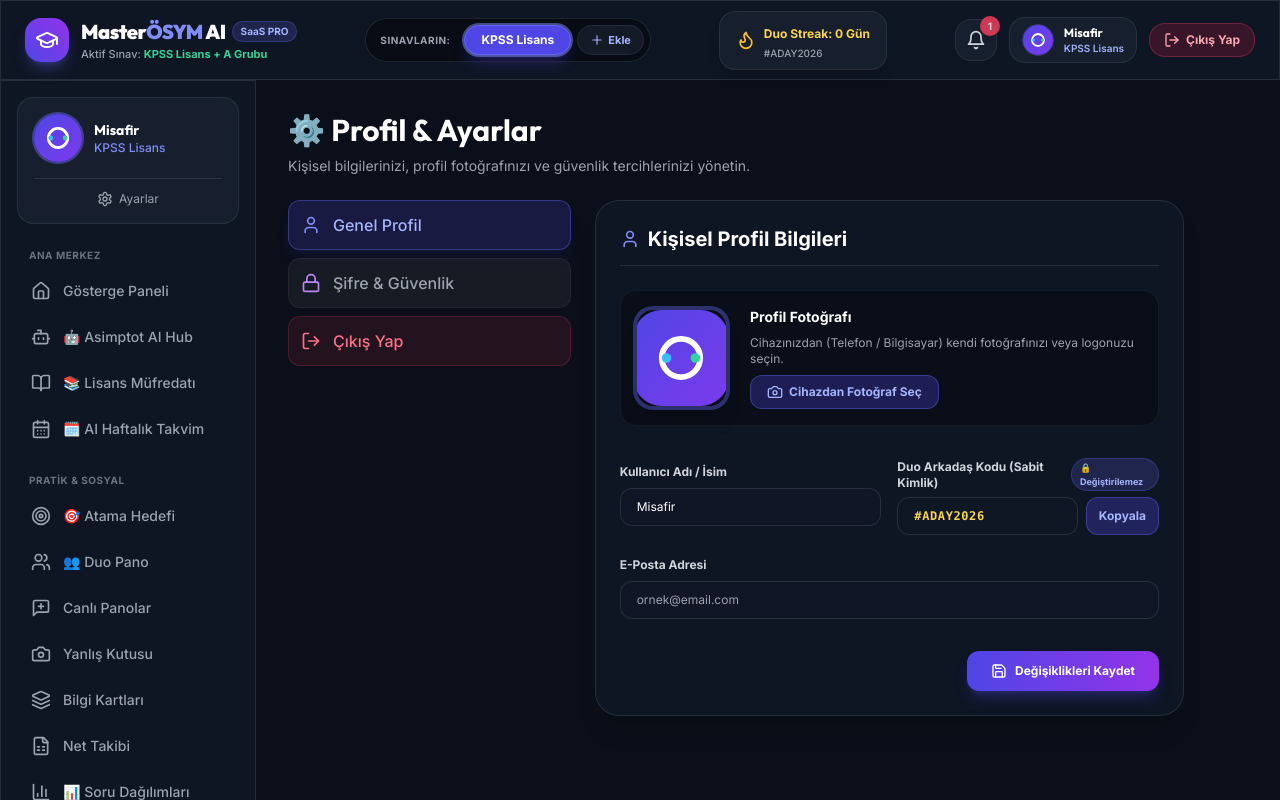
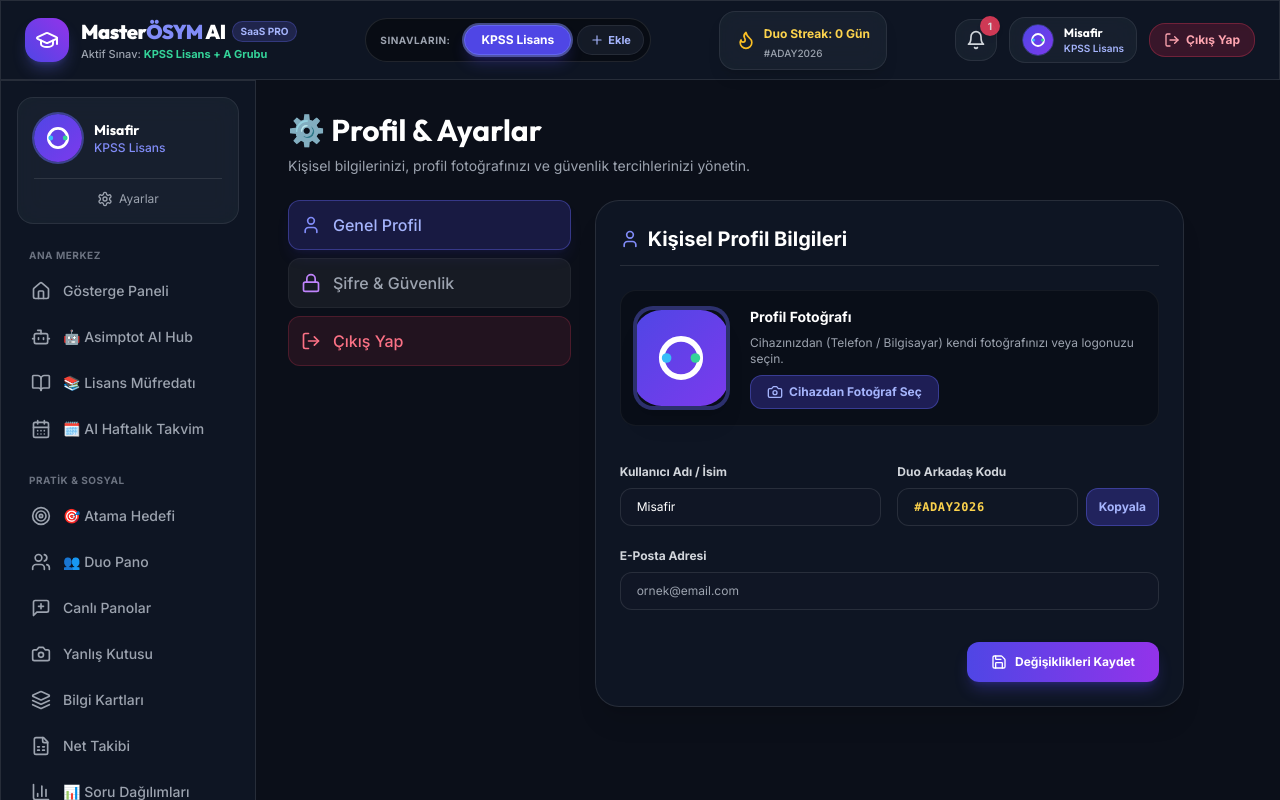
Before and after one commit to vouxnet/masterstu, a Next.js app: page /settings in a window 1280 px wide. Shown: the top 800 px of the page. Built offline with nearby package versions, Linux system fonts and the light colour scheme.

Commit message:
🔧 Duo arkadaş kodu görünüm hatası ve kilit etiketi düzeltildi

```diff
--- a/src/app/(dashboard)/settings/page.tsx
+++ b/src/app/(dashboard)/settings/page.tsx
@@ -212,21 +212,18 @@ export default function SettingsPage() {
                   </div>
 
                   <div className="space-y-1.5">
-                    <div className="flex items-center justify-between">
-                      <label className="text-xs font-bold text-gray-300">Duo Arkadaş Kodu (Sabit Kimlik)</label>
-                      <span className="text-[9px] bg-indigo-500/20 text-indigo-300 px-2 py-0.5 rounded-full border border-indigo-500/30 font-bold">🔒 Değiştirilemez</span>
-                    </div>
+                    <label className="text-xs font-bold text-gray-300">Duo Arkadaş Kodu</label>
                     <div className="flex items-center space-x-2">
                       <input
                         type="text"
-                        value={currentUser.friendCode}
+                        value={currentUser.friendCode || "#ADAY-2026"}
                         readOnly
                         className="w-full bg-gray-900/60 border border-white/10 rounded-xl px-4 py-2.5 text-xs text-amber-300 font-mono font-bold cursor-default tracking-wider"
                       />
                       <button
                         type="button"
                         onClick={() => {
-                          navigator.clipboard.writeText(currentUser.friendCode || "");
+                          navigator.clipboard.writeText(currentUser.friendCode || "#ADAY-2026");
                           setProfileMessage("📋 Arkadaş kodunuz panoya kopyalandı!");
                           setTimeout(() => setProfileMessage(null), 3000);
                         }}
```
